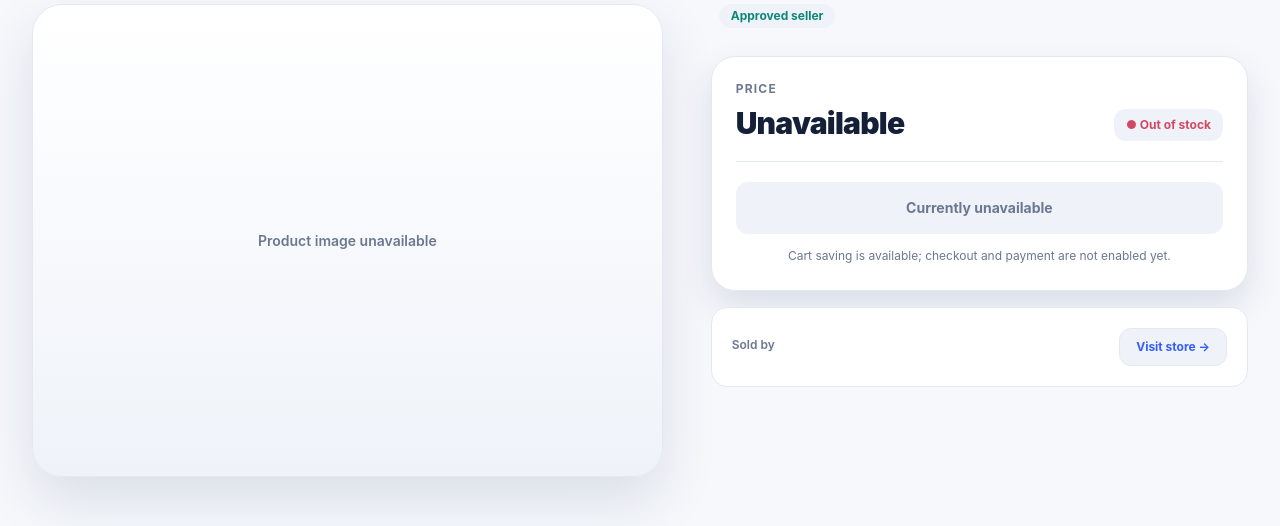
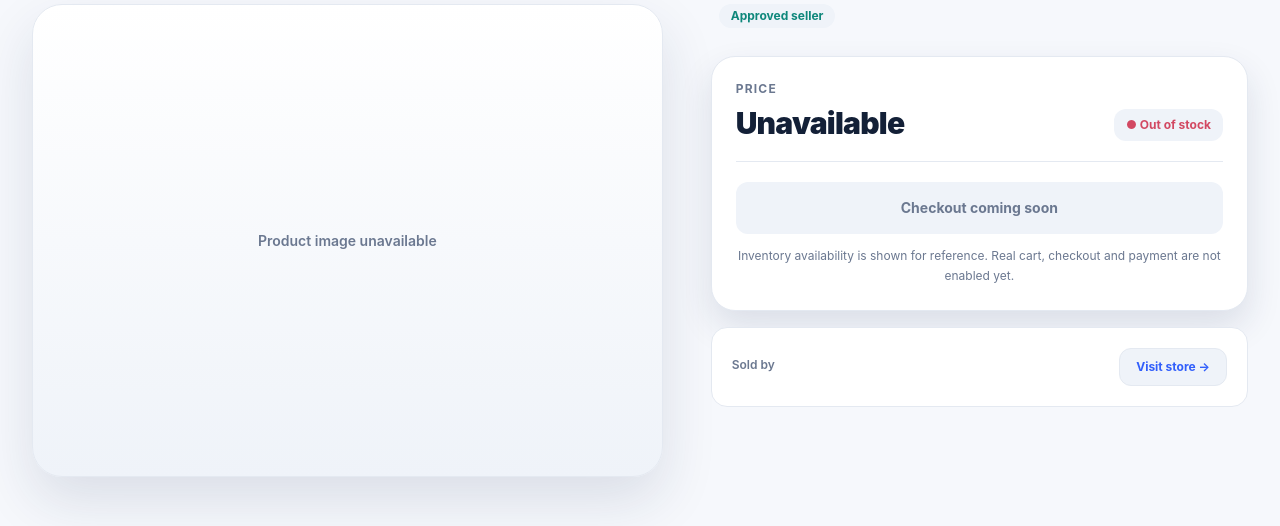
Before and after one commit to si-joy/Nexora-Marketplace, a Django app: template templates/catalog/public/marketplace_detail.html in a window 1280 px wide. Shown: the part 231-757 px from the top of the page. Run offline with Django 5.2, Linux system fonts and the light colour scheme; the template is opened without the code that fills it, so the values that code supplies are empty; style sheets or scripts are compiled from the project's sources.

Commit message:
Keep stock visible while disabling unavailable real-cart action

```diff
--- a/templates/catalog/public/marketplace_detail.html
+++ b/templates/catalog/public/marketplace_detail.html
@@ -59,14 +59,9 @@
           {% endwith %}
         </div>
         <div class="my-5 border-t border-line"></div>
-        {% with variant=product.shop_variant %}
-          {% if variant and variant.available_stock > 0 and product.bdt_price != None %}
-            <button type="button" data-add-real-bag data-variant-id="{{ variant.id }}" class="w-full rounded-xl bg-primary px-6 py-4 text-sm font-extrabold text-on-primary transition hover:bg-primary-hover">Add to bag</button>
-          {% else %}
-            <button type="button" disabled class="w-full cursor-not-allowed rounded-xl bg-surface-soft px-6 py-4 text-sm font-bold text-muted">Currently unavailable</button>
-          {% endif %}
-        {% endwith %}
-        <p class="mt-3 text-center text-xs leading-5 text-muted">Cart saving is available; checkout and payment are not enabled yet.</p>
+        <button type="button" disabled aria-disabled="true" class="w-full cursor-not-allowed rounded-xl bg-surface-soft px-6 py-4 text-sm font-bold text-muted">Checkout coming soon</button>
+
+        <p class="mt-3 text-center text-xs leading-5 text-muted">Inventory availability is shown for reference. Real cart, checkout and payment are not enabled yet.</p>
       </div>
 
       <div class="mt-4 flex flex-wrap items-center justify-between gap-4 rounded-2xl border border-line bg-surface p-5">
```
